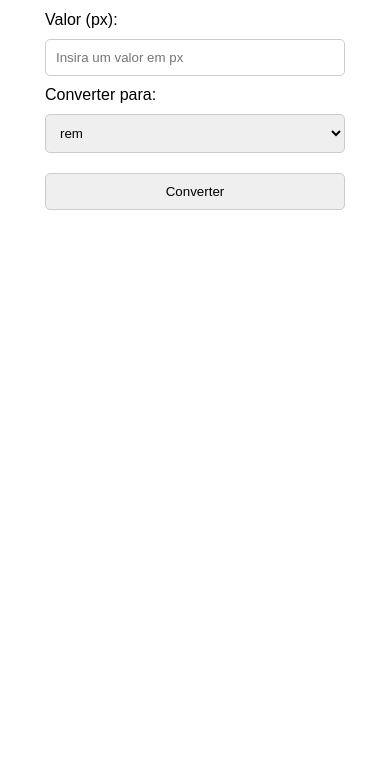
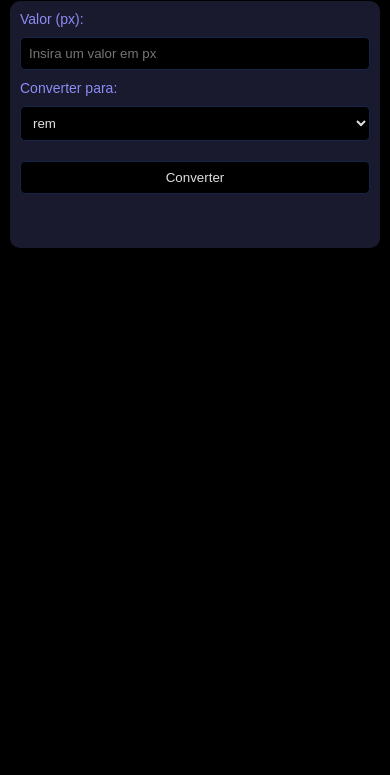
Before and after one commit to Menephyl/medidas, a plain HTML site: page index.html in a window 390 px wide. Shown: the part 69-844 px from the top of the page. Drawn offline with Linux system fonts and the light colour scheme.

Commit message:
estilo e responsividade

```diff
--- a/index.html
+++ b/index.html
@@ -3,27 +3,9 @@
 <head>
   <meta charset="UTF-8">
   <meta name="viewport" content="width=device-width, initial-scale=1.0">
+  <link rel="stylesheet" href="style.css">
   <title>Conversor de Medidas</title>
-  <style>
-    body {
-      font-family: Arial, sans-serif;
-      margin: 20px;
-    }
 
-    .converter {
-      display: flex;
-      flex-direction: column;
-      max-width: 300px;
-      margin: auto;
-    }
-
-    input, select, button {
-      margin: 10px 0;
-      padding: 10px;
-      border: 1px solid #ccc;
-      border-radius: 5px;
-    }
-  </style>
 </head>
 <body>
   <h1>Conversor de Medidas</h1>
--- /dev/null
+++ b/style.css
@@ -0,0 +1,47 @@
+body {
+    font-family: Arial, sans-serif;
+    margin: 20px;
+    background-color: #000; /* Preto para o fundo */
+    color: #8c8cf5; /* Azul escuro para o texto */
+  }
+
+  .converter {
+    display: flex;
+    flex-direction: column;
+    max-width: 300px;
+    margin: auto;
+    background-color: #1a1a2e; /* Azul escuro para o fundo do container */
+    border-radius: 10px;
+    padding: 20px;
+  }
+
+  input, select, button {
+    margin: 10px 0;
+    padding: 10px;
+    border: 1px solid #162447; /* Azul escuro */
+    border-radius: 5px;
+    background-color: #000; /* Preto para os elementos */
+    color: #e0e0e0; /* Cor clara para o texto */
+  }
+
+  button:hover {
+    background-color: #162447; /* Azul escuro mais intenso ao passar o mouse */
+    cursor: pointer;
+  }
+
+  /* Media query para telas de celular */
+  @media (max-width: 768px) {
+    body {
+      margin: 10px;
+      font-size: 14px;
+    }
+
+    .converter {
+      max-width: 100%;
+      padding: 10px;
+    }
+
+    input, select, button {
+      padding: 8px;
+    }
+  }
```
